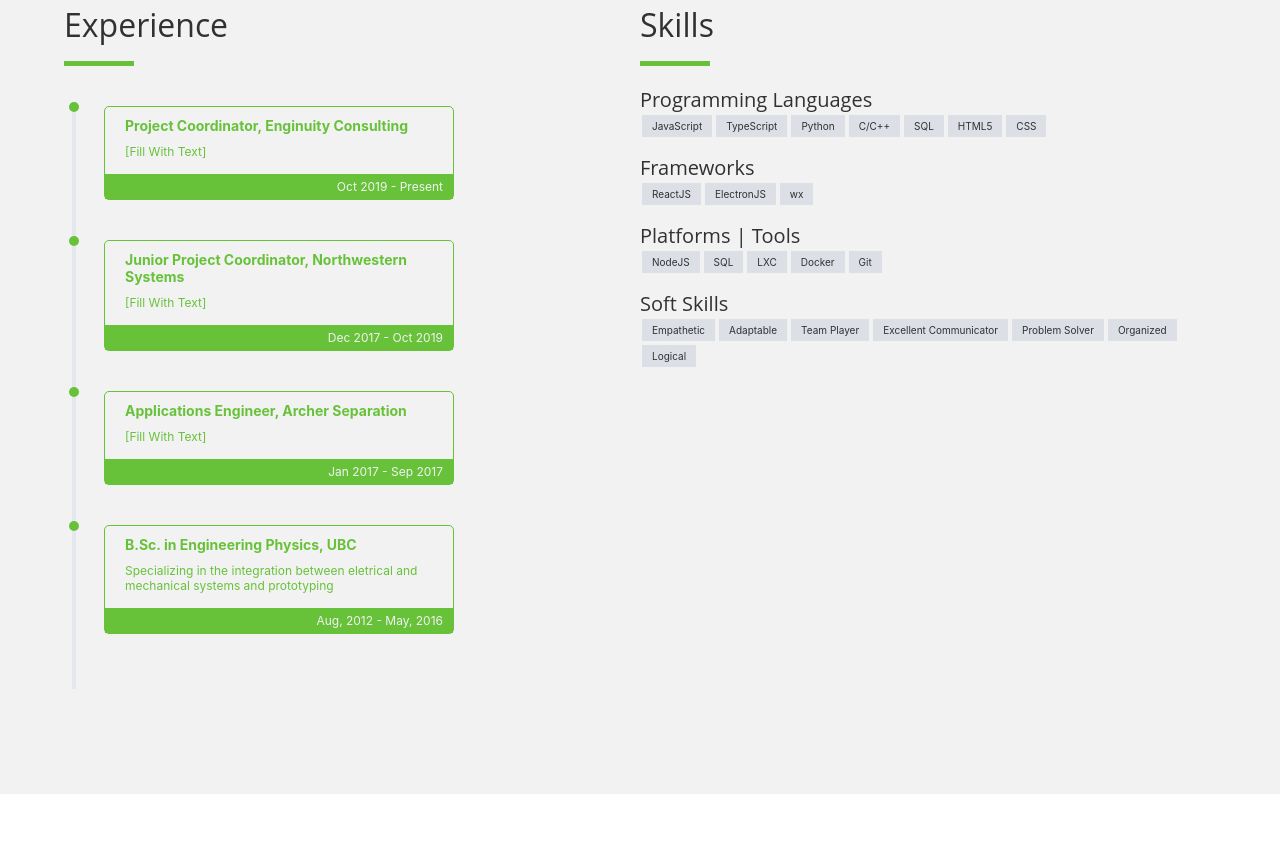
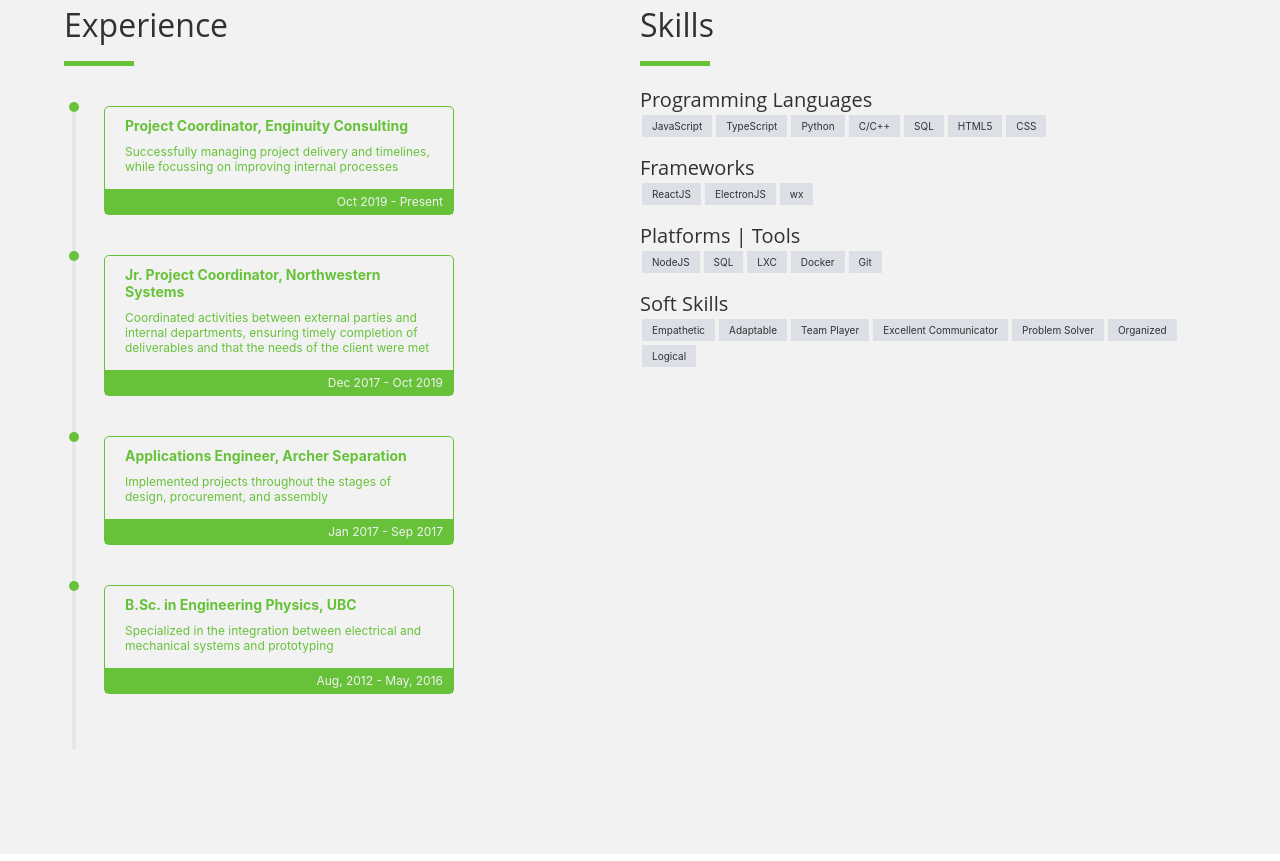
Before and after one commit to AncientAbysswalker/ancientabysswalker.github.io, a plain HTML site: page index.html in a window 1280 px wide. Shown: the part 1162-2023 px from the top of the page. Drawn offline with Linux system fonts and the light colour scheme.

Commit message:
>Job descriptions

```diff
--- a/index.html
+++ b/index.html
@@ -196,16 +196,19 @@
                   Project Coordinator, Enginuity Consulting
                 </div>
                 <div class="timeline-card__content">
-                  [Fill With Text]
+                  Successfully managing project delivery and timelines, while
+                  focussing on improving internal processes
                 </div>
                 <div class="timeline-card__time">Oct 2019 - Present</div>
               </div>
               <div class="timeline-card timeline-card--1">
                 <div class="timeline-card__title">
-                  Junior Project Coordinator, Northwestern Systems
+                  Jr. Project Coordinator, Northwestern Systems
                 </div>
                 <div class="timeline-card__content">
-                  [Fill With Text]
+                  Coordinated activities between external parties and internal
+                  departments, ensuring timely completion of deliverables and
+                  that the needs of the client were met
                 </div>
                 <div class="timeline-card__time">Dec 2017 - Oct 2019</div>
               </div>
@@ -214,7 +217,8 @@
                   Applications Engineer, Archer Separation
                 </div>
                 <div class="timeline-card__content">
-                  [Fill With Text]
+                  Implemented projects throughout the stages of design,
+                  procurement, and assembly
                 </div>
                 <div class="timeline-card__time">Jan 2017 - Sep 2017</div>
               </div>
@@ -223,7 +227,7 @@
                   B.Sc. in Engineering Physics, UBC
                 </div>
                 <div class="timeline-card__content">
-                  Specializing in the integration between eletrical and
+                  Specialized in the integration between electrical and
                   mechanical systems and prototyping
                 </div>
                 <div class="timeline-card__time">Aug, 2012 - May, 2016</div>
```
